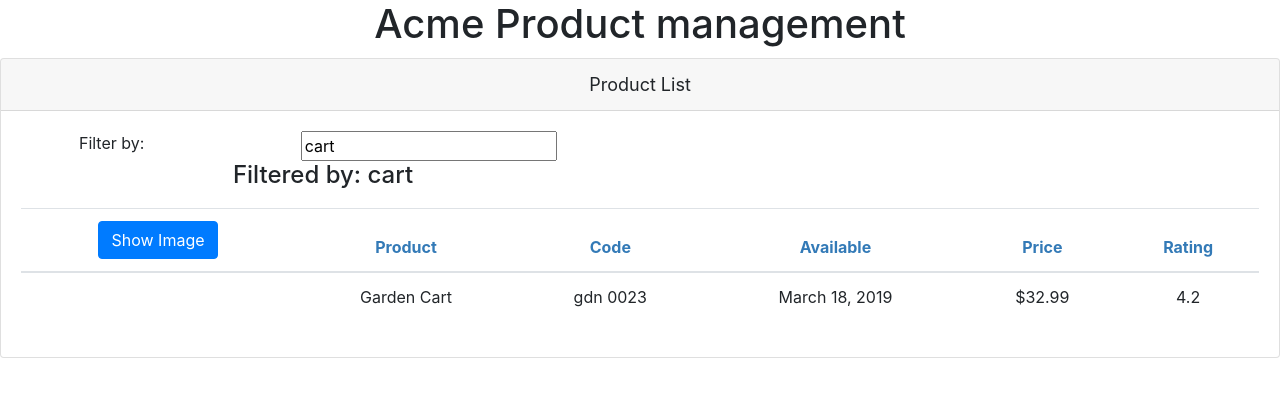
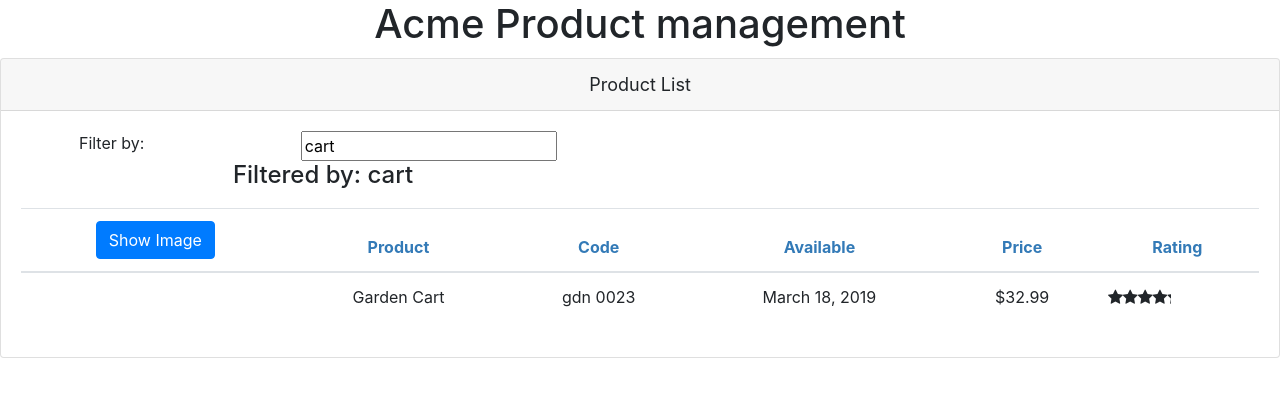
Before and after one commit to gc893/angular-productList, an Angular app: page /welcome in a window 1280 px wide. Shown: the top 396 px of the page. Built offline with nearby package versions, Linux system fonts and the light colour scheme.

Commit message:
create nested star component

```diff
--- a/src/app/app.module.ts
+++ b/src/app/app.module.ts
@@ -5,12 +5,14 @@ import {ConvertToSpacesPipe} from './products/product-pipe.component'
 
 import { AppComponent } from './app.component';
 import { ProductListComponent } from './products/product-list.component';
+import {StarComponent} from './shared/star.component'
 
 @NgModule({
   declarations: [
     AppComponent,
     ProductListComponent,
-    ConvertToSpacesPipe
+    ConvertToSpacesPipe,
+    StarComponent
   ],
   imports: [
     BrowserModule,
--- a/src/app/products/product-list.component.html
+++ b/src/app/products/product-list.component.html
@@ -40,7 +40,8 @@
                         <td>{{product.productCode | convertToSpaces:'-' | lowercase}}</td>
                         <td>{{product.releaseDate}}</td>
                         <td>{{product.price | currency:'USD':'symbol':'1.2-2'}}</td>
-                        <td>{{product.starRating}}</td>
+                        <td><pm-star [rating]='product.starRating'
+                            (ratingClicked)='onRatingClicked($event)'></pm-star></td>
                     </tr>
                 </tbody>
             </table>
--- a/src/app/products/product-list.component.ts
+++ b/src/app/products/product-list.component.ts
@@ -61,4 +61,8 @@ export class ProductListComponent implements OnInit {
             return product.productName.toLocaleLowerCase().indexOf(filterBy) !== -1;
         });
     };
+
+    onRatingClicked(msg: string): void {
+       this.pageTitle = 'Product List: ' + msg;
+    }
 }
--- a/src/app/shared/star.component.html
+++ b/src/app/shared/star.component.html
@@ -1,6 +1,7 @@
 <div class="crop"
      [style.width.px]="starWidth"
-     [title]="rating">
+     [title]="rating"
+     (click)="onClick()">
   <div style="width: 75px">
     <span class="fa fa-star"></span>
     <span class="fa fa-star"></span>
--- /dev/null
+++ b/src/app/shared/star.component.ts
@@ -0,0 +1,20 @@
+import {Component, OnChanges, Input, EventEmitter, Output} from '@angular/core'
+
+@Component({
+    selector: 'pm-star',
+    templateUrl: './star.component.html',
+    styleUrls: ['./star.component.css']
+})
+export class StarComponent implements OnChanges{
+    @Input() rating: number;
+    starWidth: number;
+    @Output() ratingClicked: EventEmitter<string> = new EventEmitter<string>();
+
+    ngOnChanges(): void {
+        this.starWidth = this.rating * 75 / 5;
+    }
+
+    onClick(): void {
+        this.ratingClicked.emit(`The rating is ${this.rating}.`);
+    }
+}
```
